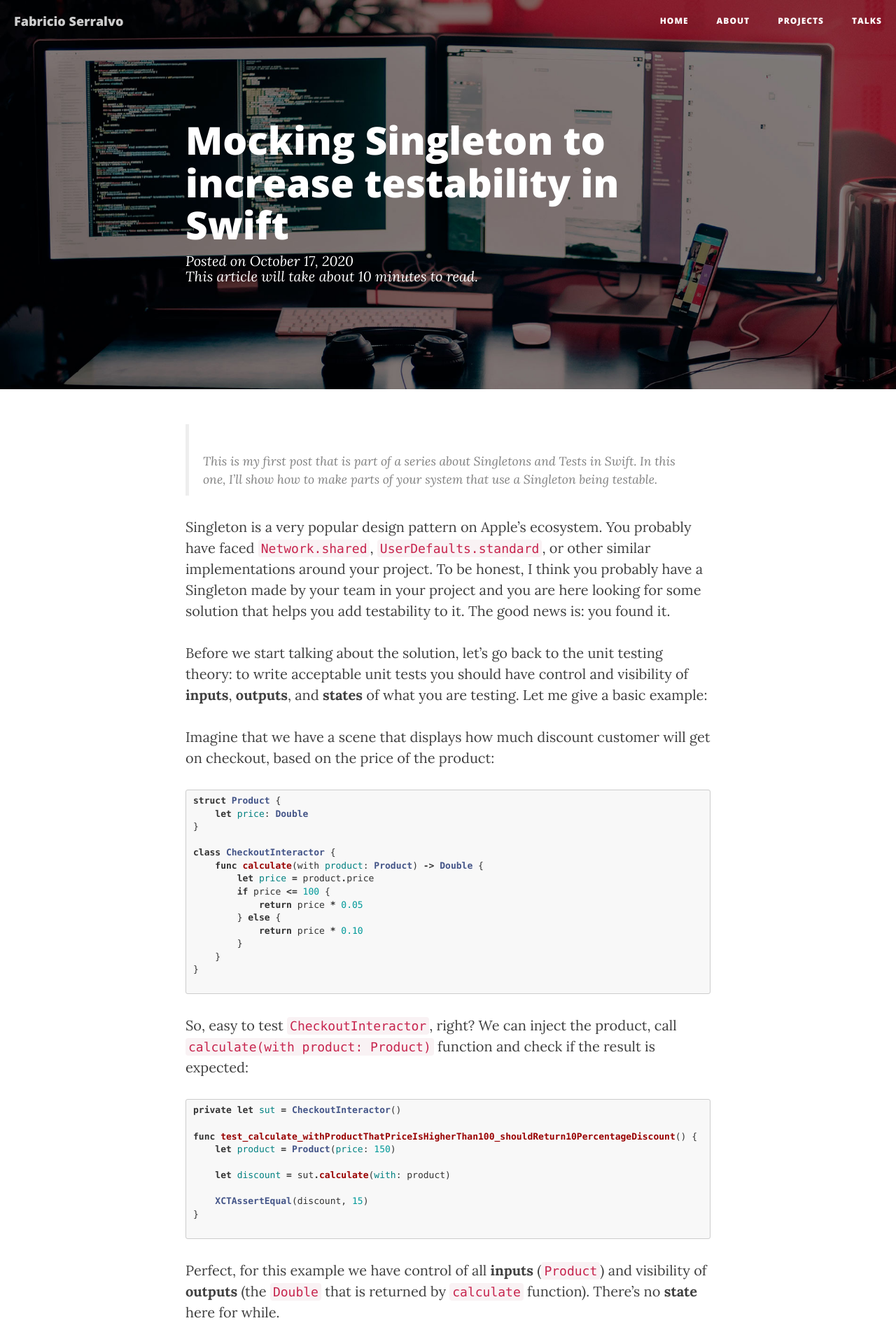
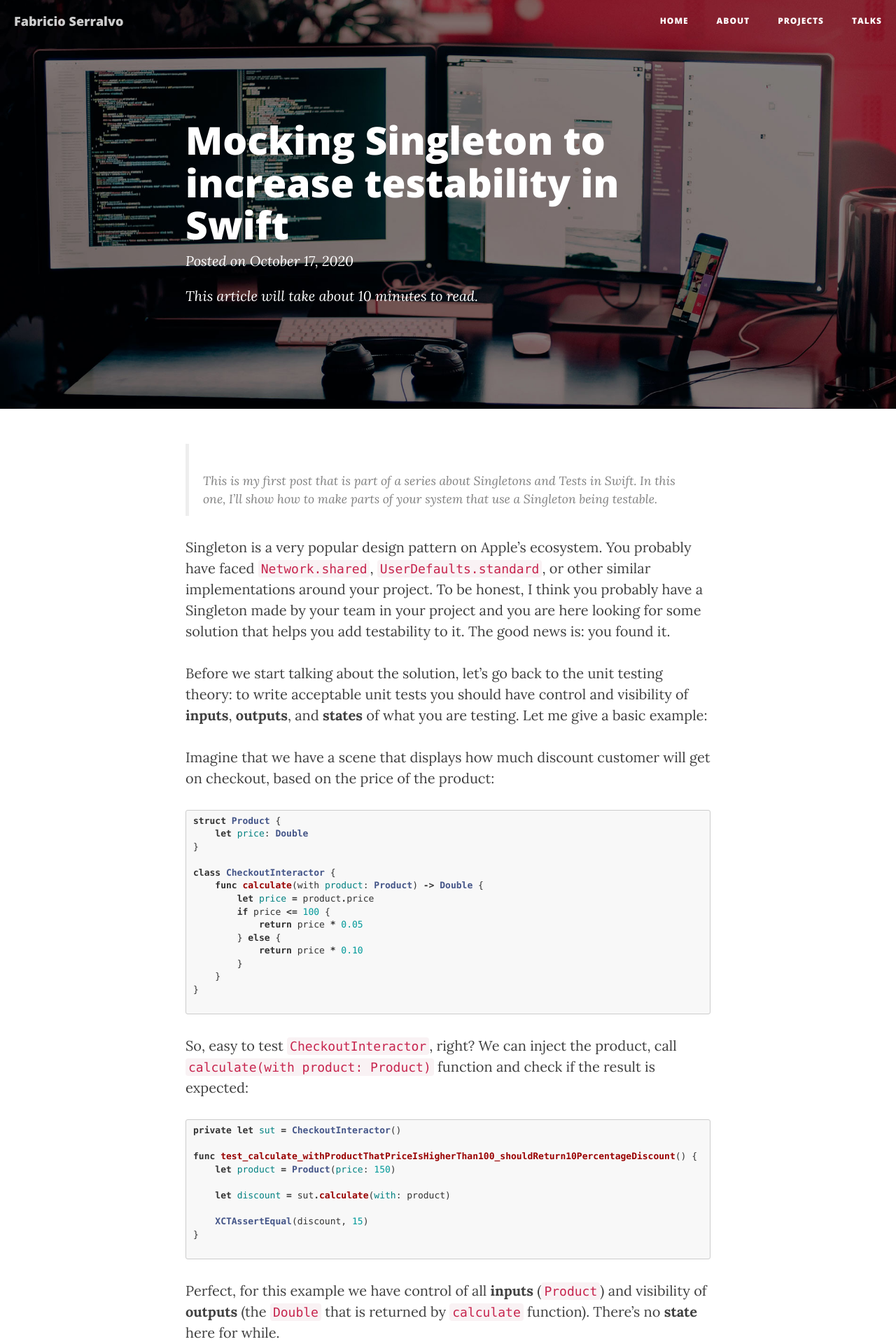
Before and after one commit to serralvo/serralvo.github.io, a Jekyll site: the page built from _posts/2020-10-17-mocking-singleton-to-increase-testability-in-swift.markdown, in a window 1280 px wide. Shown: the top 1920 px of the page at 70% size. Built offline with Jekyll 4.4.1, drawn with Linux system fonts in a browser that asks for light colours; nearby versions of some CDN libraries.

Commit message:
Update post.html

```diff
--- a/_layouts/post.html
+++ b/_layouts/post.html
@@ -11,7 +11,7 @@ layout: default
                     <h1>{{ page.title }}</h1>
                     <span class="meta">Posted on {{ page.date | date: "%B %-d, %Y" }}</span>
 		    {% if page.reading-time %}
-       		    <span class="meta"><i class="far fa-clock"></i> This article will take about {{ page.reading-time }} minutes to read.</span>
+       		    <br/><span class="meta">This article will take about {{ page.reading-time }} minutes to read.</span>
                     {% endif %}
                 </div>
             </div>
```
